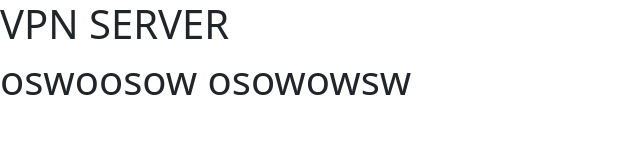
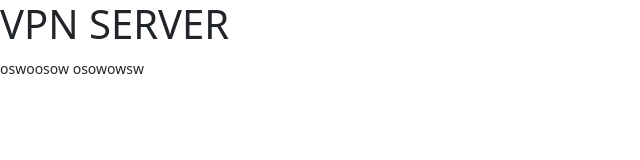
Before and after one commit to AceFreezer/Tugas-Arthur-2, a plain HTML site: page vpnserver/index.html in a window 1280 px wide. Shown: the whole page, without its empty margins (0-640 px from the left). Drawn offline with nearby package versions, Linux system fonts and the light colour scheme.

Commit message:
Update index.html

```diff
--- a/vpnserver/index.html
+++ b/vpnserver/index.html
@@ -13,7 +13,8 @@
   <body>
     <h1>VPN SERVER</h1>
 
-    <h1>oswoosow osowowsw</h1>
+
+    <small>oswoosow osowowsw</small>
 
     <!-- Optional JavaScript; choose one of the two! -->
 
```
